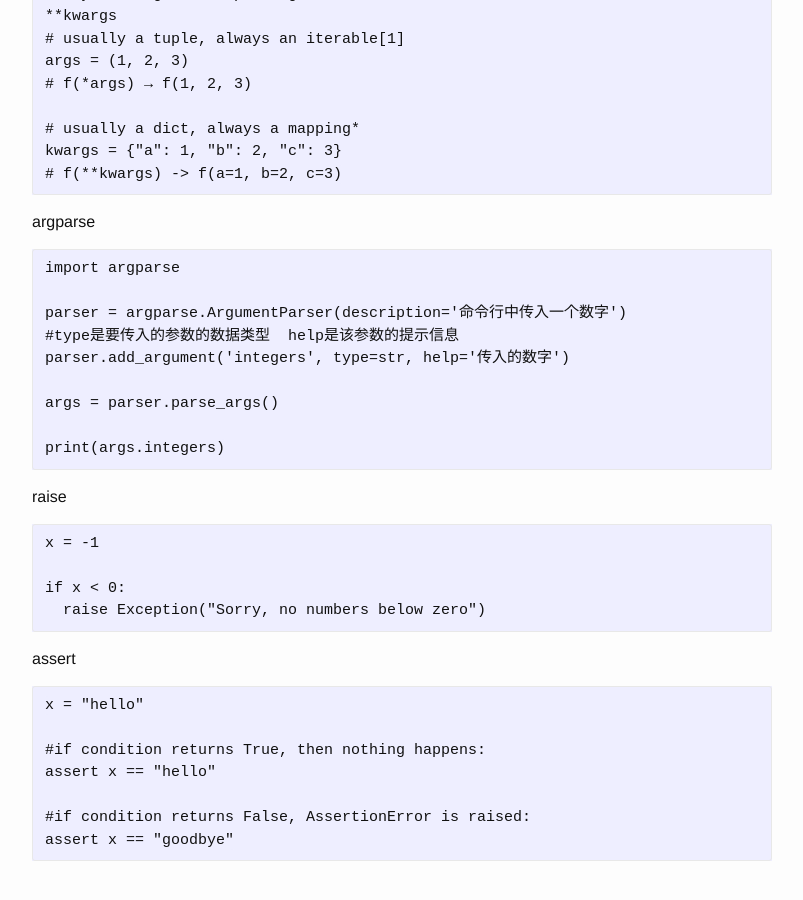
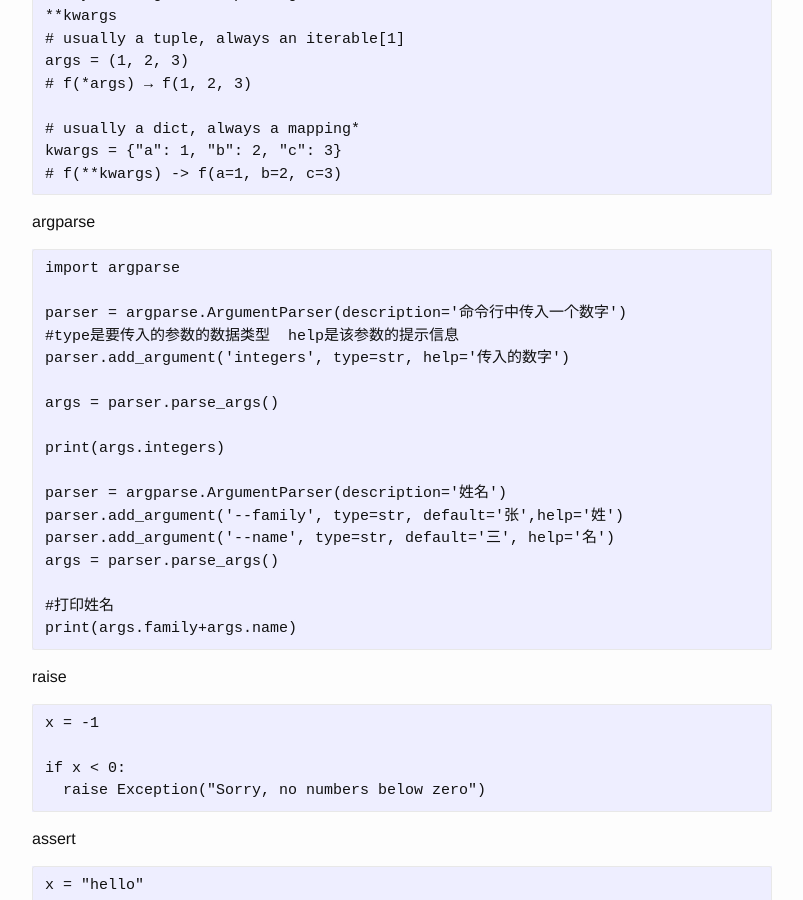
Before and after one commit to josephstalin117/josephstalin117.github.io, a Jekyll site: the page built from _posts/2017-08-10-python.markdown, in a window 1280 px wide and 900 px high, scrolled down 17387 px. Shown: the whole window, without its empty margins (238-1041 px from the left). Built offline with Jekyll 4.4.1, drawn with Linux system fonts in a browser that asks for light colours.

Commit message:
update argparse

````diff
--- a/_posts/2017-08-10-python.markdown
+++ b/_posts/2017-08-10-python.markdown
@@ -829,6 +829,14 @@ parser.add_argument('integers', type=str, help='传入的数字')
 args = parser.parse_args()
 
 print(args.integers)
+
+parser = argparse.ArgumentParser(description='姓名')
+parser.add_argument('--family', type=str, default='张',help='姓')
+parser.add_argument('--name', type=str, default='三', help='名')
+args = parser.parse_args()
+
+#打印姓名
+print(args.family+args.name)
 ```
 
 raise
````
